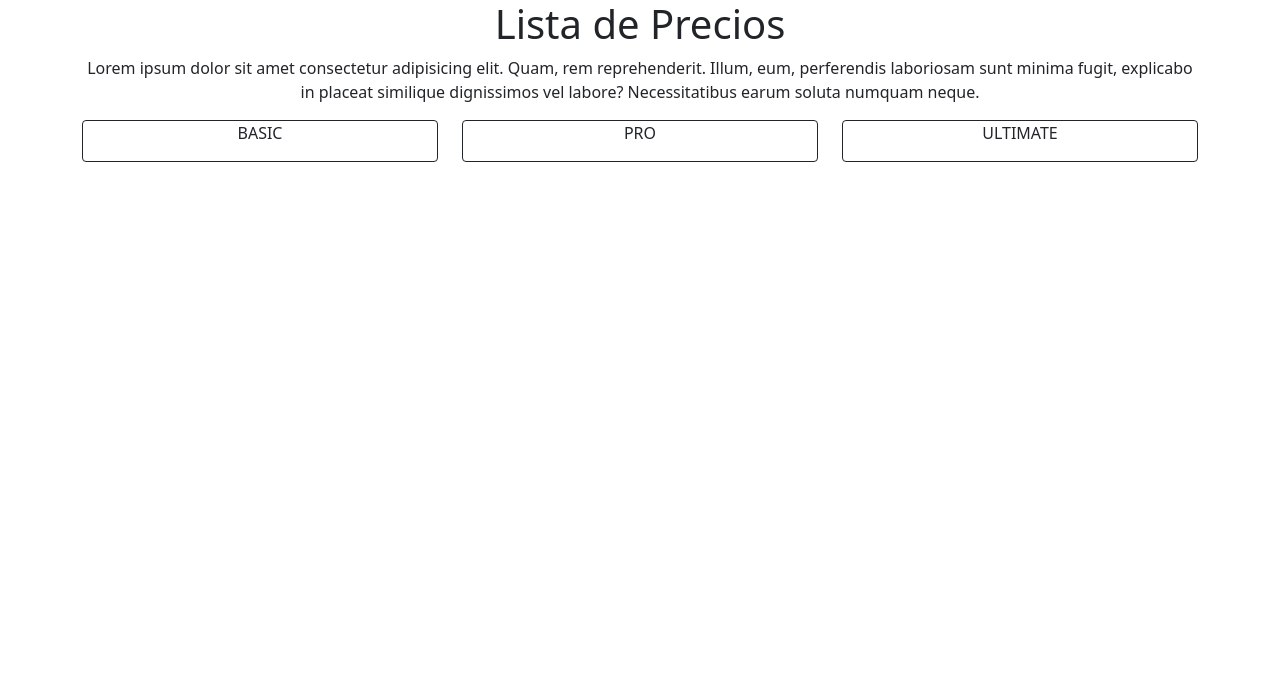
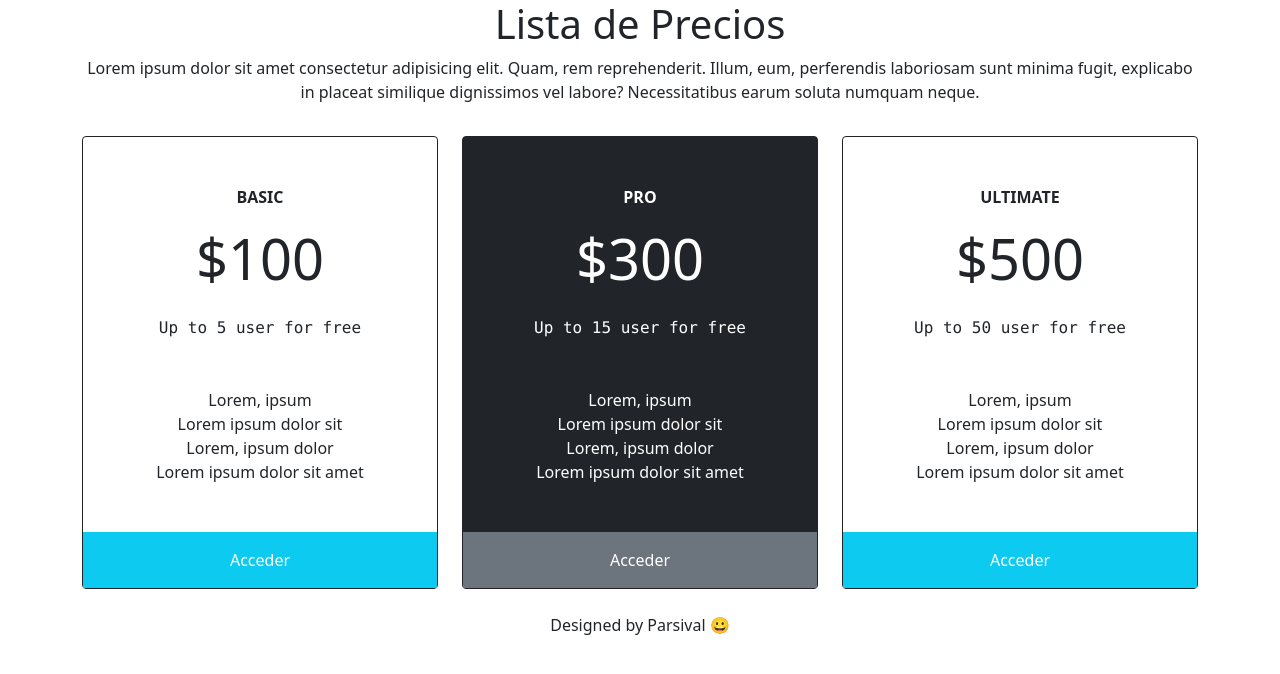
Before and after one commit to 4ng318I/WEB-DESIGN, a plain HTML site: page BOOTSTRAP 5/PRACTICA 1/index.html in a window 1280 px wide. Drawn offline with nearby package versions, Linux system fonts and the light colour scheme.

Commit message:
Practica Terminada

```diff
--- a/BOOTSTRAP 5/PRACTICA 1/index.html
+++ b/BOOTSTRAP 5/PRACTICA 1/index.html
@@ -12,7 +12,9 @@
   </head>
   <body>
     <!-- 1° paso container, h1 y p -->
-    <main class="container text-center">
+    <!-- 14° Paso D-FLEX alineamos verticalmente/ con vh-100 abarca el 100% del dispositivo-->
+    <!-- 15° continuando paso anterior agregamos justify para centrar y vh-md-100 lo anulamos? -->
+    <main class="container text-center d-flex flex-column vh-md-100 justify-content-center">
       <h1 class="h1 Display-4">Lista de Precios</h1>
       <p class="Lead">Lorem ipsum dolor sit amet consectetur adipisicing elit. Quam, rem reprehenderit. Illum, eum, perferendis laboriosam sunt minima fugit, explicabo in placeat similique dignissimos vel labore? Necessitatibus earum soluta numquam neque.</p>
       <!-- 2° Paso centrar h1 y p de arriba o todo el proyecto como es este caso, por lo tanto ponemos en el main que aqui abarca todo,la clase text-center -->
@@ -21,30 +23,65 @@
       <!-- 4° Paso construir el Grid para 3 Cards -->
       <!-- 5° Paso Estructuracion HTML usamos <main> y <article> -->
         <!-- 6° Paso redondear bordes de las Cards y darles color -->
+        <!-- 7° Paso agregar precio con su fuente de texto -->
+        <!-- 8° Paso agregar texto con fuente monospace -->
+        <!-- 9° Paso agregar una lista ul -->
+        <!-- 10° Paso los botones con el ancla -->
       <div class="row">
-        <article class="col-12 col-md-4">
+        <article class="col-12 col-md-4 my-3">
           <!-- ponemos la clase border dentro de un div para que las cards no esten pegadas unas a otras -->
           <div class="border border-dark rounded">
-            <p>BASIC</p>
+            <p class="mt-5 fw-bold">BASIC</p>
+            <h2 class="display-4 mt-2">$100</h2>
+            <p class="font-monospace mt-4">Up to 5 user for free</p>
+            <ul class="list-unstyled my-5">
+              <li>Lorem, ipsum</li>
+              <li>Lorem ipsum dolor sit</li>
+              <li>Lorem, ipsum dolor</li>
+              <li>Lorem ipsum dolor sit amet</li>
+            </ul>
+            <!-- 11° con d-block hacemos que el elemento en linea pase a block y ocupe todo el ancho, asi obtenemos el color azul en todo el ancho  -->
+            <a href="#" class="bg-info d-block py-3 text-white text-decoration-none">Acceder</a>
           </div>
         </article>
 
-        <article class="col-12 col-md-4">
-          <div class="border border-dark rounded">
-            <p>PRO</p>
+        <article class="col-12 col-md-4 my-3">
+          <div class="border border-dark rounded text-white bg-dark">
+            <p class="mt-5 fw-bold">PRO</p>
+            <h2 class="display-4">$300</h2>
+            <p class="font-monospace mt-4">Up to 15 user for free</p>
+            <ul class="list-unstyled my-5">
+              <li>Lorem, ipsum</li>
+              <li>Lorem ipsum dolor sit</li>
+              <li>Lorem, ipsum dolor</li>
+              <li>Lorem ipsum dolor sit amet</li>
+            </ul>
+              <!-- 11° con d-block hacemos que el elemento en linea pase a block y ocupe todo el ancho, asi obtenemos el color azul en todo el ancho  -->
+              <a href="#" class="bg-secondary d-block py-3 text-white text-decoration-none">Acceder</a>
+
           </div>
 
         </article>
-        <article class="col-12 col-md-4">
+        <article class="col-12 col-md-4 my-3">
           <div class="border border-dark rounded">
-            <p>ULTIMATE</p>
+            <p class="mt-5 fw-bold">ULTIMATE</p>
+            <h2 class="display-4">$500</h2>
+            <p class="font-monospace mt-4">Up to 50 user for free</p>
+            <ul class="list-unstyled my-5">
+              <li>Lorem, ipsum</li>
+              <li>Lorem ipsum dolor sit</li>
+              <li>Lorem, ipsum dolor</li>
+              <li>Lorem ipsum dolor sit amet</li>
+            </ul>
+            <!-- 11° con d-block hacemos que el elemento en linea pase a block y ocupe todo el ancho, asi obtenemos el color azul en todo el ancho  -->
+            <a href="#" class="bg-info d-block py-3 text-white text-decoration-none">Acceder</a>
           </div>
           </article>
 
       </div>
+      <!-- 12° Paso el footer -->
+      <footer class="my-2"> Designed by Parsival 😀</footer>
     </main>
-
-
 
   </body>
 </html>
```
